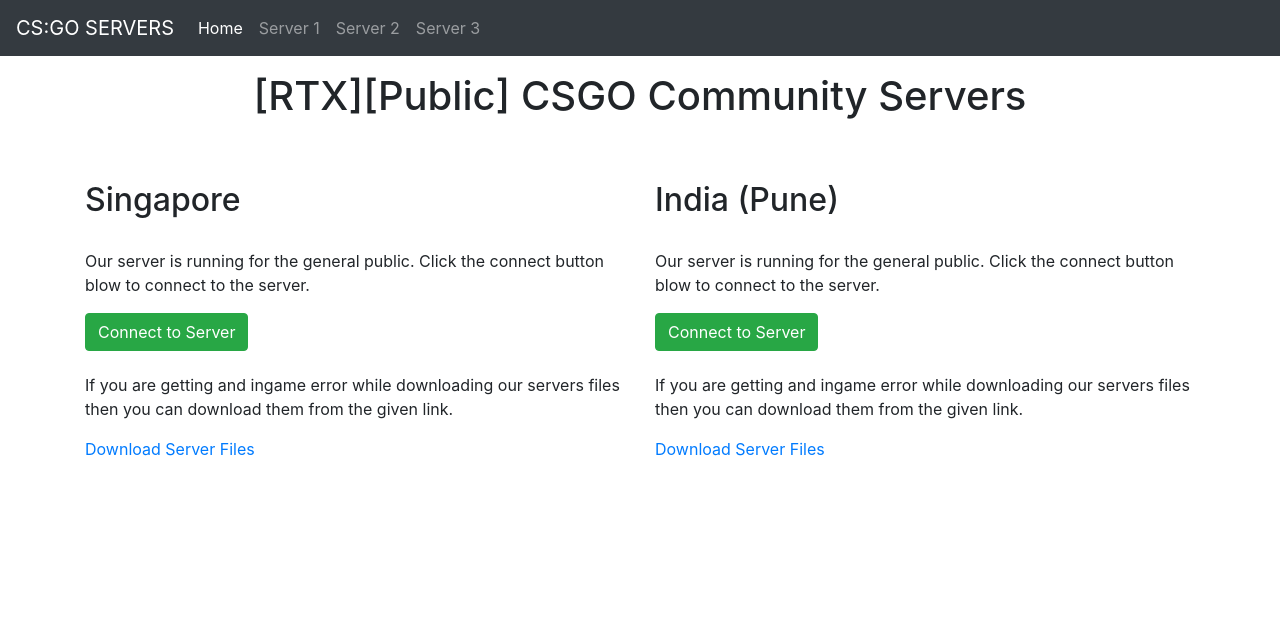
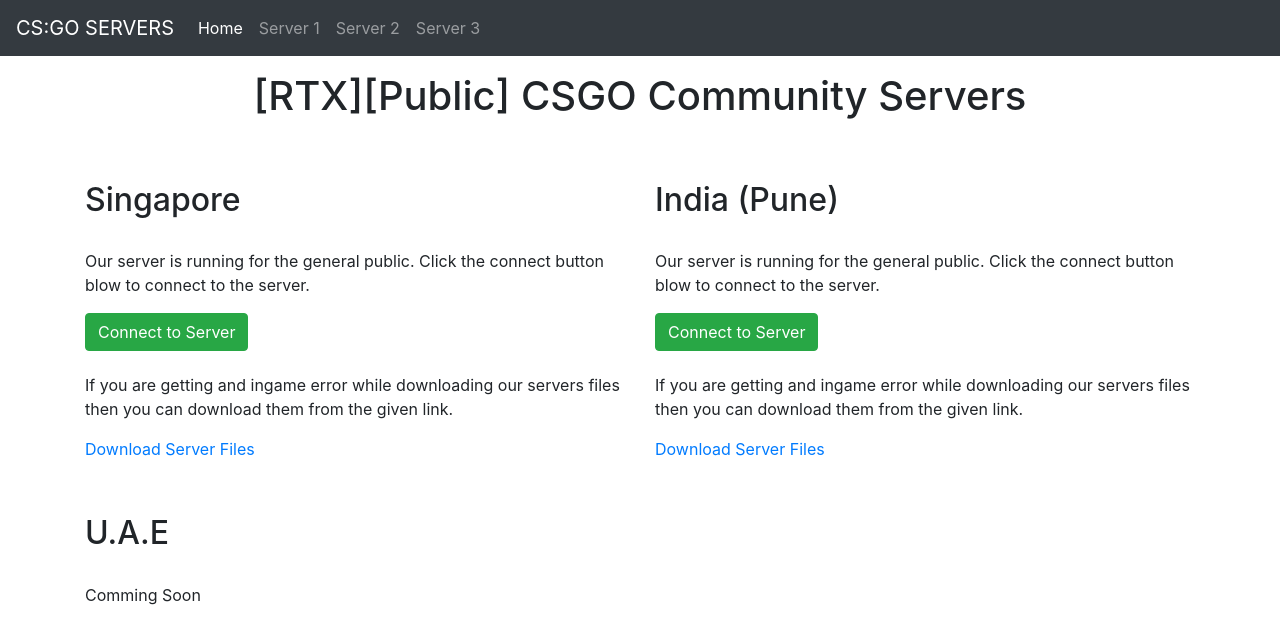
Before and after one commit to MuhammadTayyab518/fastdl, a plain HTML site: page index.html in a window 1280 px wide. Drawn offline with nearby package versions, Linux system fonts and the light colour scheme.

Commit message:
Create index.html

```diff
--- a/index.html
+++ b/index.html
@@ -60,6 +60,10 @@
 				<p>If you are getting and ingame error while downloading our servers files then you can download them from the given link.</p>
 				<a href="https://muhammadtayyab518.github.io/fastdl/SiteServerFiles/[RTX][Public].zip" download>Download Server Files</a>
 			</div>
+            <div class="col-md-6">
+				<h2>U.A.E</h2>
+				<p>Comming Soon</p>
+			</div>
 		</div>
 	</div>
 
```
